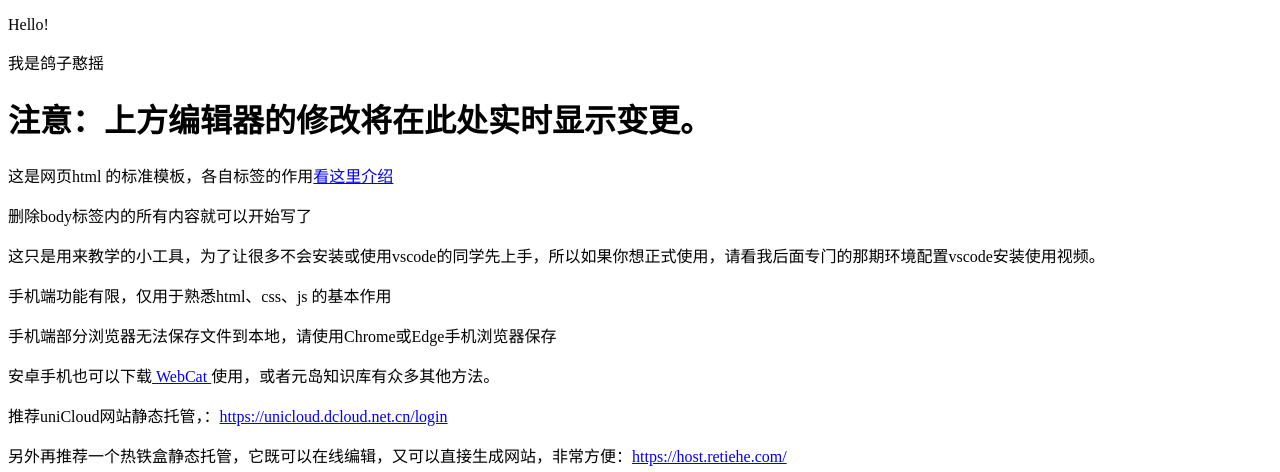
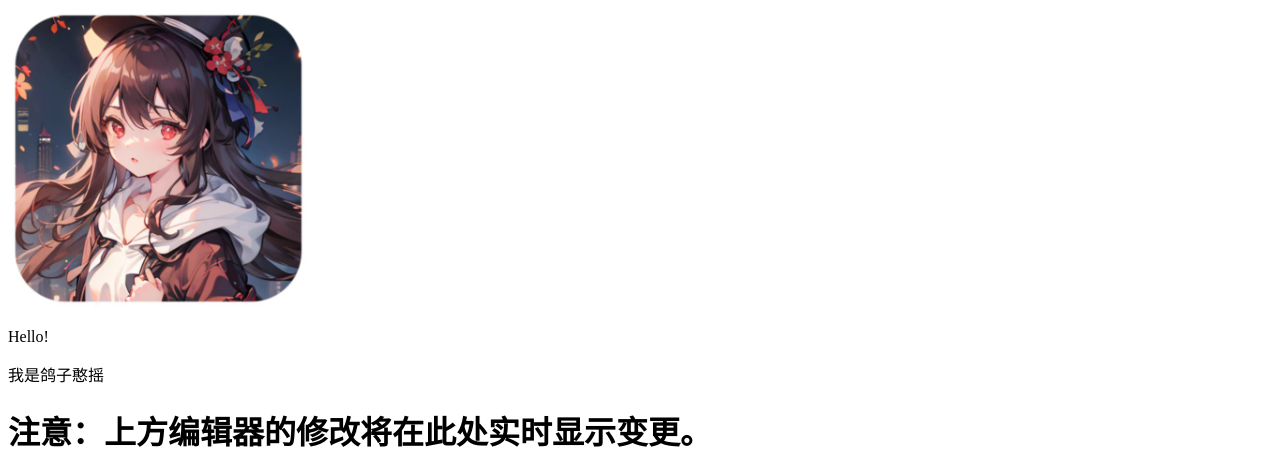
Before and after one commit to Pigeon-Shake/re01-one, a plain HTML site: page index.html in a window 1280 px wide. Shown: the top 472 px of the page. Drawn offline with Linux system fonts and the light colour scheme.

Commit message:
Update index.html

```diff
--- a/index.html
+++ b/index.html
@@ -4,6 +4,7 @@
     <meta charset="UTF-8">
     <meta name="viewport" content="width=device-width, initial-scale=1.0">
     <title>Pigeon</title>
+    <img src="666.png"s alt="头像" width="300" height="300">
 </head>
 <body>
     <p>Hello!</p>
```
